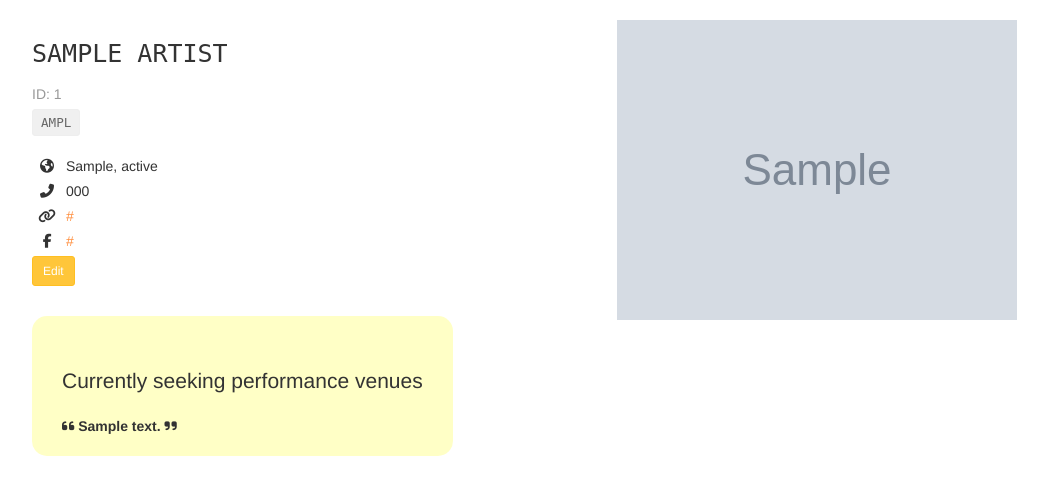
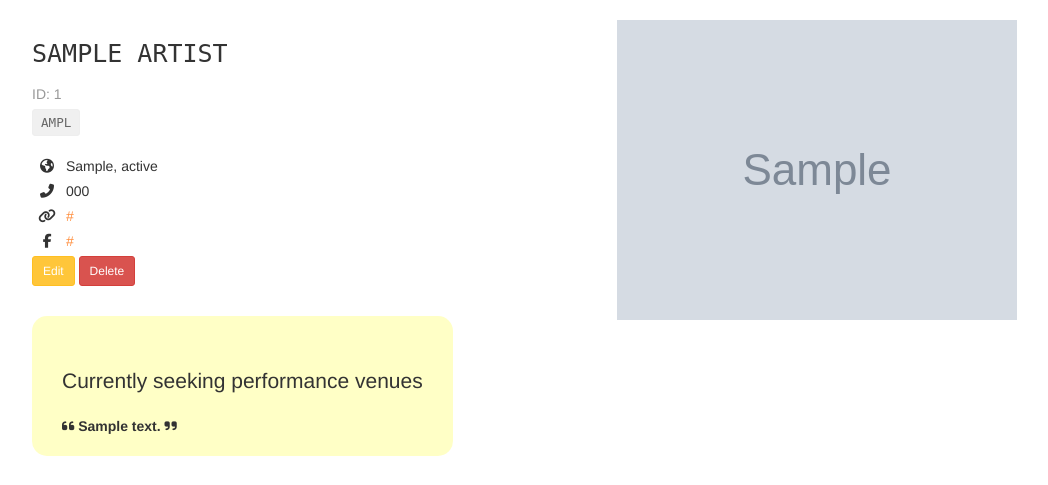
Before and after one commit to PA55ION/fyyur, a Flask app: page /artists/1 in a window 1280 px wide. Shown: the part 60-545 px from the top of the page, without its empty margins (38-1086 px from the left). Run offline with Flask 2, Linux system fonts and the light colour scheme; tables that the repository leaves empty hold one stand-in row (values such as "Sample post"); grey boxes marked "Sample" are stand-in pictures; some libraries are stand-ins or nearby versions.

Commit message:
feat: add delete btn on artist page

```diff
--- a/app.py
+++ b/app.py
@@ -263,6 +263,9 @@ def delete_venue(venue_id):
 
 
 
+
+
+
 #  Artists
 #  ----------------------------------------------------------------
 
@@ -474,6 +477,20 @@ def create_artist_submission():
         db.session.close()
         return redirect(url_for('index'))
 
+@app.route('/artists/<artist_id>', methods=['DELETE'])
+def delete_artist(artist_id):
+    try:
+        artist = Artist.query.get(artist_id)
+        name = artist.name
+        db.session.delete(artist)
+        db.session.commit()
+        flash('Artist ' + name + ' successfully deleted!')
+    except:
+        db.session.rollback()
+        flash('Artist ' + name + 'could not be deleted at this time. Plese try again later')
+    finally:
+        db.session.close()
+        return redirect(url_for('index'))
 
 #  Shows
 #  ----------------------------------------------------------------
--- a/templates/pages/show_artist.html
+++ b/templates/pages/show_artist.html
@@ -27,7 +27,9 @@
 			<i class="fab fa-facebook-f"></i> {% if artist.facebook_link %}<a href="{{ artist.facebook_link }}" target="_blank">{{ artist.facebook_link }}</a>{% else %}No Facebook Link{% endif %}
 		</p>
 		<div>
-            <button class='btn btn-primary btn-lg btn-sm' id="edit-venue" onclick="location.href='/artists/{{ artist.id }}/edit'">Edit</button>
+			<button class='btn btn-primary btn-lg btn-sm' id="edit-venue" onclick="location.href='/artists/{{ artist.id }}/edit'">Edit</button>
+			<button class='btn btn-danger btn-lg btn-sm' id="delete-artist-btn" data-id="{{ artist.id }}">Delete</button>
+
         </div>
 		{% if artist.seeking_venue %}
 		<div class="seeking">
@@ -74,5 +76,21 @@
 		{% endfor %}
 	</div>
 </section>
+<script>
+	const deleteArtist = document.getElementById('delete-artist-btn');
+	deleteArtist.onclick = function(e) {
+		const artistId = e.target.dataset['id'];
+		console.log('Delete button was click', artistId);
+		fetch(`/artists/${artistId}`, {
+			method: 'DELETE'
+		})
+		.then(function() {
+            window.location.href = '/artists';
+        })
+        .catch(function(e) {
+            console.log('error', e)
+        })
+	}
+</script>
 
 {% endblock %}
```
